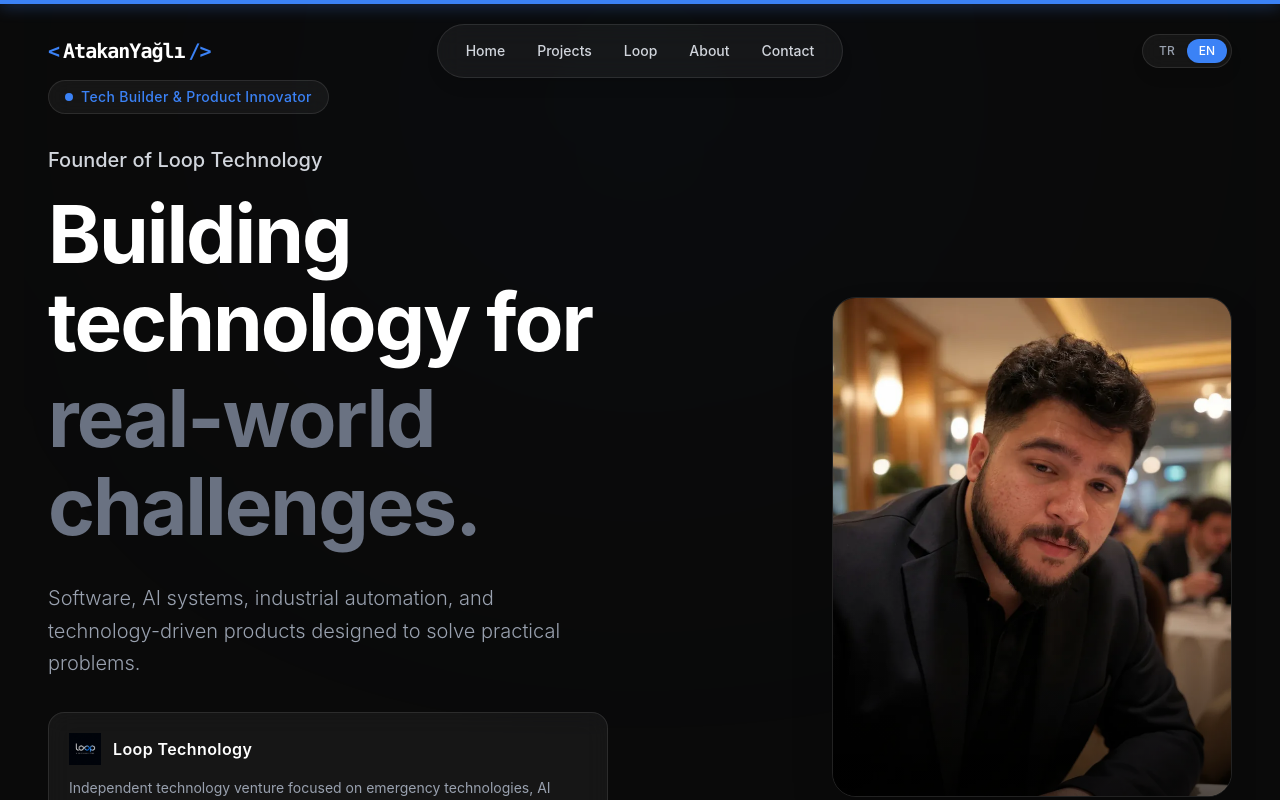
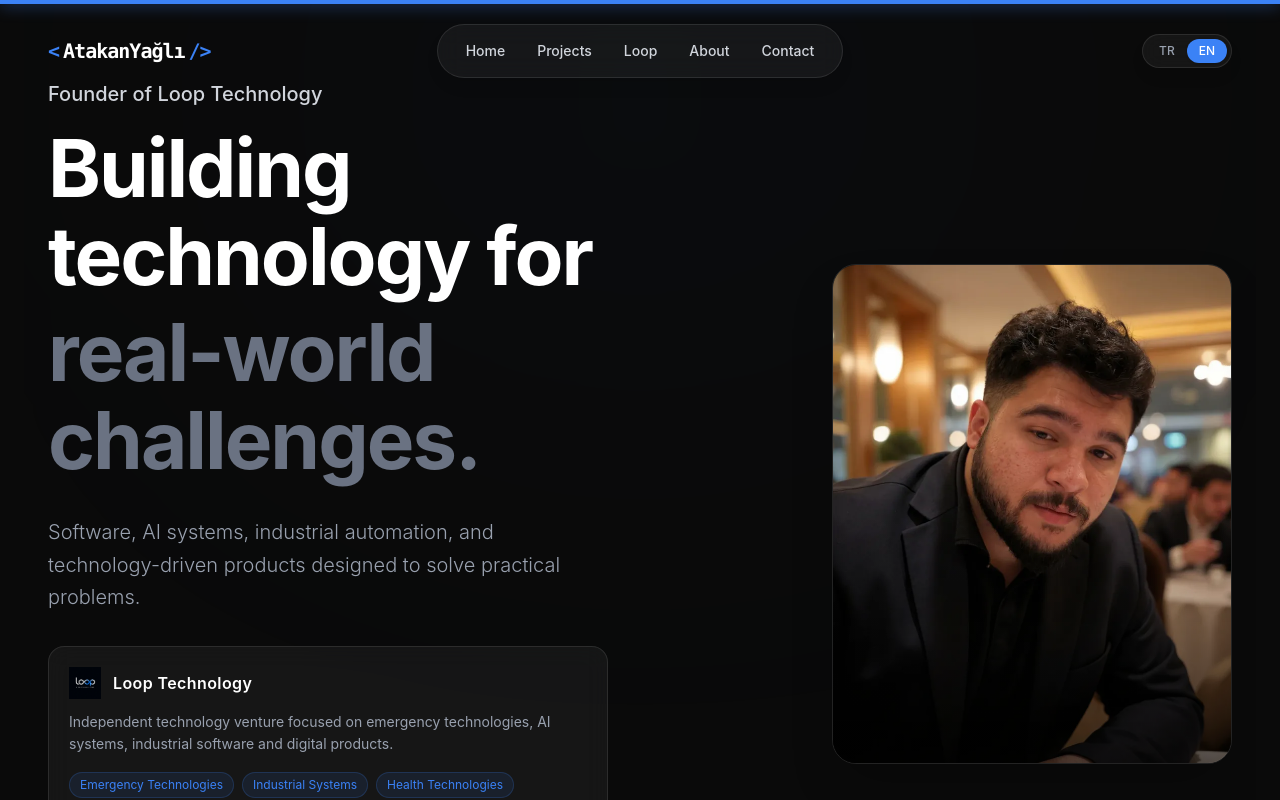
Before and after one commit to Rwin74/portfolio, a React (Vite) app: page / in a window 1280 px wide. Shown: the top 800 px of the page. Built offline with nearby package versions, Linux system fonts and the light colour scheme.

Commit message:
Remove hero badge

```diff
--- a/src/components/Hero.jsx
+++ b/src/components/Hero.jsx
@@ -19,18 +19,7 @@ const Hero = () => {
             <div className="container mx-auto px-6 relative z-10 grid lg:grid-cols-2 gap-16 items-center">
                 {/* Text Content */}
                 <div className="text-left order-2 lg:order-1 pt-8 lg:pt-0">
-                    <motion.div
-                        initial={{ opacity: 0, y: 20 }}
-                        animate={{ opacity: 1, y: 0 }}
-                        transition={{ delay: 0.1, duration: 0.8, ease: [0.16, 1, 0.3, 1] }}
-                        className="inline-flex items-center gap-2 py-1.5 px-4 rounded-full bg-white/5 border border-white/10 text-sm text-primary mb-8 font-medium tracking-wide backdrop-blur-md"
-                    >
-                        <span className="relative flex h-2 w-2">
-                          <span className="animate-ping absolute inline-flex h-full w-full rounded-full bg-primary opacity-75"></span>
-                          <span className="relative inline-flex rounded-full h-2 w-2 bg-primary"></span>
-                        </span>
-                        {t.hero.badge}
-                    </motion.div>
+
 
                     <motion.div
                         initial={{ opacity: 0, y: 20 }}
```
